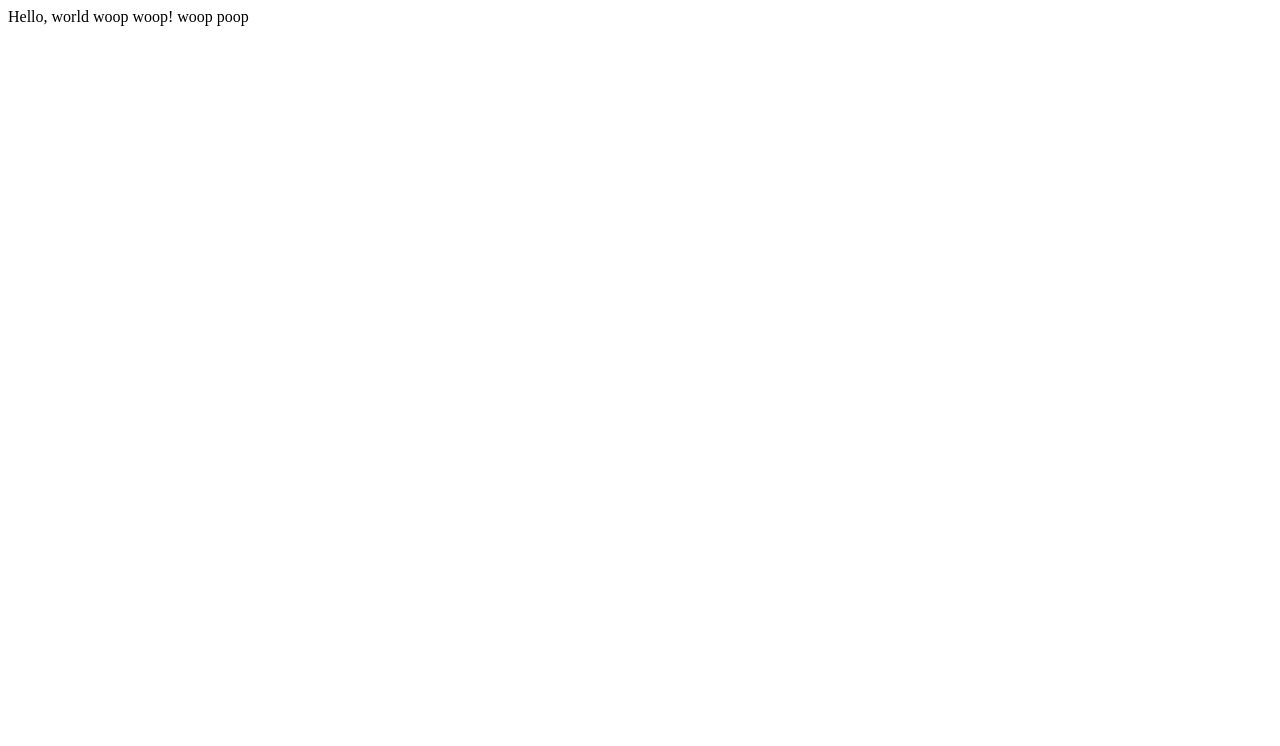
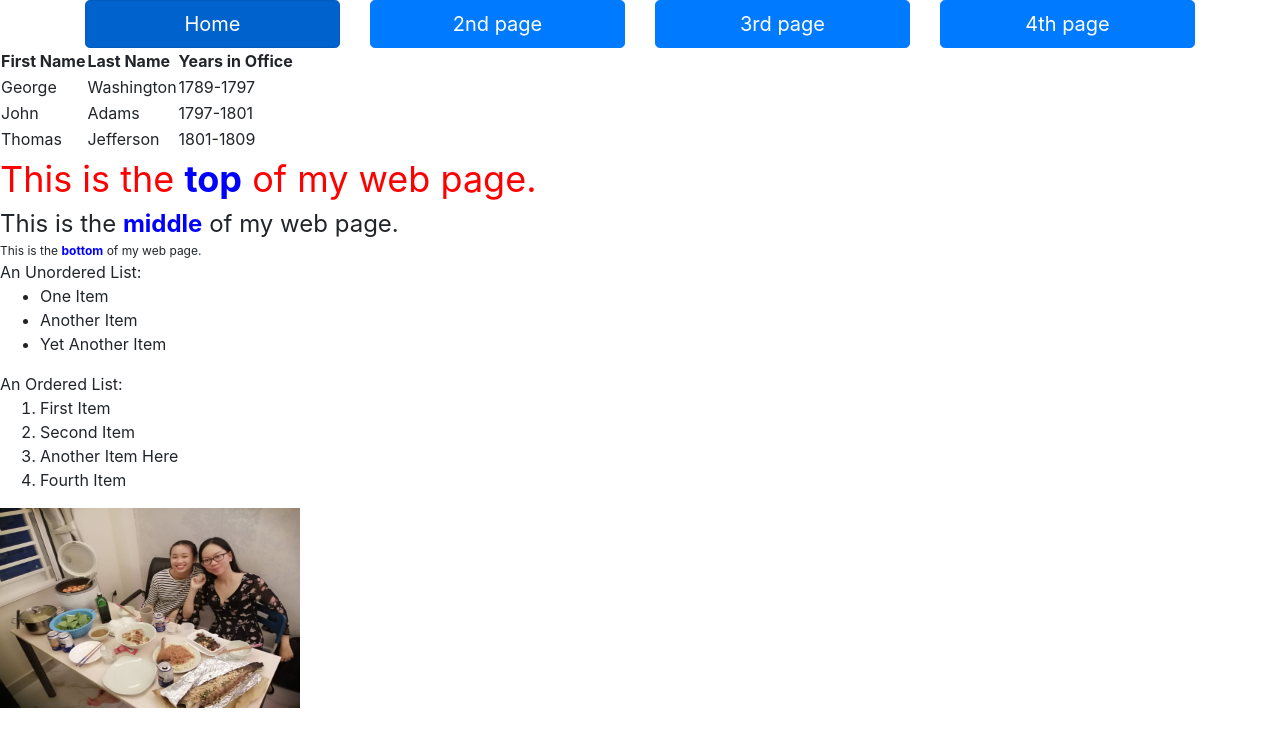
Before and after one commit to kilkennygeoff/hProject0, a plain HTML site: page index.html in a window 1280 px wide. Drawn offline with nearby package versions, Linux system fonts and the light colour scheme.

Commit message:
adding top of page buttons and the new pages. plus a img

```diff
--- a/index.html
+++ b/index.html
@@ -1,10 +1,74 @@
 <!DOCTYPE html>
 <html>
     <head>
-        <title>My Webpage</title>
+        <title>My Web Page!</title>
+        <link rel="stylesheet" href="https://maxcdn.bootstrapcdn.com/bootstrap/4.0.0/css/bootstrap.min.css" integrity="sha384-Gn5384xqQ1aoWXA+058RXPxPg6fy4IWvTNh0E263XmFcJlSAwiGgFAW/dAiS6JXm" crossorigin="anonymous">
+        <link rel="stylesheet" href="styles.css">
+
     </head>
     <body>
-        Hello, world woop woop!
-        woop poop
+      <div class="container">
+        <div class="row">
+          <div class="col-3">
+            <a href="index.html" type="button" class="btn btn-primary btn-lg btn-block active">Home</a>
+          </div>
+          <div class="col-3">
+            <a href="second.html" type="button" class="btn btn-primary btn-lg btn-block">2nd page</a>
+          </div>
+          <div class="col-3">
+            <a href="third.html" type="button" class="btn btn-primary btn-lg btn-block">3rd page</a>
+          </div>
+          <div class="col-3">
+            <a href="fourth.html" type="button" class="btn btn-primary btn-lg btn-block">4th page</a>
+          </div>
+          </div>
+        </div>
+      </div>
+      <table>
+          <tr>
+              <th>First Name</th>
+              <th>Last Name</th>
+              <th>Years in Office</th>
+          </tr>
+          <tr>
+              <td>George</td>
+              <td>Washington</td>
+              <td>1789-1797</td>
+          </tr>
+          <tr>
+              <td>John</td>
+              <td>Adams</td>
+              <td>1797-1801</td>
+          </tr>
+          <tr>
+              <td>Thomas</td>
+              <td>Jefferson</td>
+              <td>1801-1809</td>
+          </tr>
+        </table>
+        <div id="top">
+            This is the <span class="name">top</span> of my web page.
+        </div>
+        <div id="middle">
+            This is the <span class="name">middle</span> of my web page.
+        </div>
+        <div id="bottom">
+            This is the <span class="name">bottom</span> of my web page.
+        </div>
+        <body>
+    An Unordered List:
+    <ul>
+        <li>One Item</li>
+        <li>Another Item</li>
+        <li>Yet Another Item</li>
+    </ul>
+    An Ordered List:
+    <ol>
+        <li>First Item</li>
+        <li>Second Item</li>
+        <li>Another Item Here</li>
+        <li>Fourth Item</li>
+    </ol>
+    <img src="nguyen_and_Giang.jpg" alt="nguyen_and_Giang" width="300" height="200">
     </body>
 </html>
--- /dev/null
+++ b/styles.css
@@ -0,0 +1,17 @@
+#top {
+    font-size: 36px;
+    color: red;
+}
+
+#middle {
+    font-size: 24px;
+}
+
+#bottom {
+    font-size: 12px;
+}
+
+.name {
+    font-weight: bold;
+    color: blue;
+}
```
Also changed, not shown: fourth.html (added, +27 -0 lines), second.html (added, +27 -0 lines), third.html (added, +27 -0 lines), nguyen_and_Giang.jpg (added).
